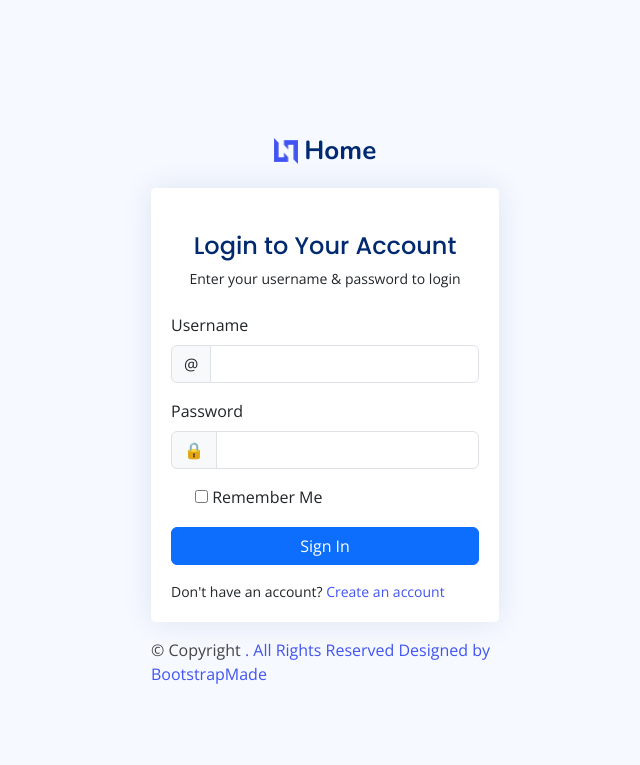
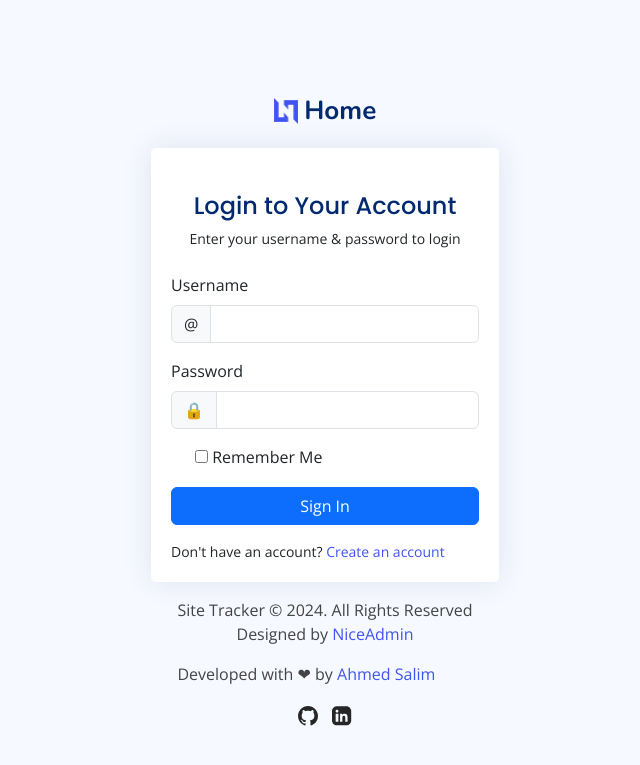
Before and after one commit to ahmedsalim3/flask-site-tracker, a Flask app: page /login in a window 1280 px wide. Shown: the top 765 px of the page, without its empty margins (315-955 px from the left). Run offline with Flask 3, Linux system fonts and the light colour scheme; some libraries are stand-ins or nearby versions.

Commit message:
updaed footer, title,etc

```diff
--- a/src/templates/login.html
+++ b/src/templates/login.html
@@ -4,11 +4,11 @@
 <head>
     <meta charset="utf-8">
     <meta content="width=device-width, initial-scale=1.0" name="viewport">
-    <title>Login - NiceAdmin</title>
+    <title>Login - Site Tracker</title>
 
     <!-- Favicons -->
-    <link href="{{ url_for('static', filename='assets/img/favicon_io/favicon.ico') }}" rel="icon">
-    <link href="{{ url_for('static', filename='assets/img/favicon_io/apple-touch-icon.png') }}" rel="apple-touch-icon">
+    <link href="{{ url_for('static', filename='img/favicon_io/favicon.ico') }}" rel="icon">
+    <link href="{{ url_for('static', filename='img/favicon_io/apple-touch-icon.png') }}" rel="apple-touch-icon">
 
     <!-- Google Fonts -->
     <link href="https://fonts.gstatic.com" rel="preconnect">
@@ -44,7 +44,7 @@
                             <!-- Home Logo -->
                             <div class="d-flex justify-content-center py-4">
                                 <a href="{{ url_for('index') }}" class="logo d-flex align-items-center w-auto">
-                                    <img src="{{ url_for('static', filename='assets/img/logo.png') }}" alt="">
+                                    <img src="{{ url_for('static', filename='img/logo.png') }}" alt="">
                                     <span class="d-none d-lg-block">Home</span>
                                 </a>
                             </div>
@@ -122,8 +122,24 @@
                             </div>
 
                             <div class="credits">
-                                © Copyright <a href="">. All Rights Reserved
-                                Designed by <a href="https://bootstrapmade.com/">BootstrapMade</a>
+                                <p style="text-align: center;">
+                                    Site Tracker &copy; 2024. All Rights Reserved
+                                    <br>
+                                    <!-- All the links in the footer should remain intact. -->
+                                    <!-- You can delete the links only if you purchased the pro version. -->
+                                    <!-- Licensing information: https://bootstrapmade.com/license/ -->
+                                    <!-- Purchase the pro version with working PHP/AJAX contact form: https://bootstrapmade.com/nice-admin-bootstrap-admin-html-template/ -->
+                                    Designed by <a href="https://bootstrapmade.com/nice-admin-bootstrap-admin-html-template/" target="_blank">NiceAdmin</a>
+                                </p>
+                                <p>Developed with ❤ by <a href="https://ahmedsalim3.github.io" target="_blank">Ahmed Salim</a></p>
+                                <div style="text-align: center;">
+                                    <a href="https://github.com/ahmedsalim3/flask-site-tracker" target="_blank">
+                                        <img src="{{ url_for('static', filename='img/github.svg') }}" alt="GitHub" style="width: 20px; height: 20px; margin-right: 10px;">
+                                    </a>
+                                    <a href="https://www.linkedin.com/in/ahmed-salim-b73aa9200/" target="_blank">
+                                        <img src="{{ url_for('static', filename='img/linkedin.svg') }}" alt="LinkedIn" style="width: 20px; height: 20px;">
+                                    </a>
+                                </div>
                             </div>
 
                         </div>
```
